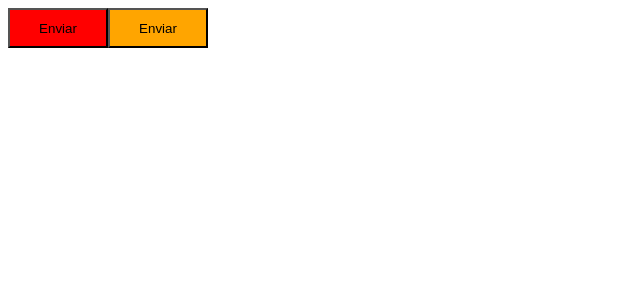
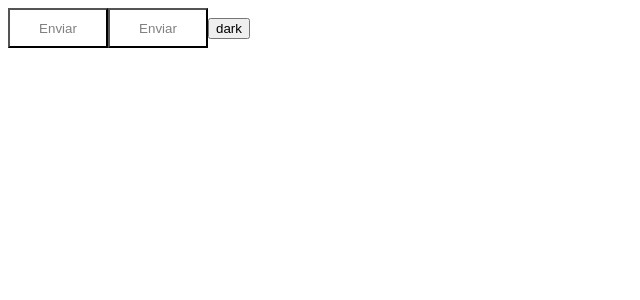
Before and after one commit to Arthur-art/reactjs-ignite-rocketseat-trilha-2022, a React (Vite) app in the folder Project/ignite-timer/: page / in a window 1280 px wide. Shown: the top 300 px of the page, without its empty margins (0-640 px from the left). Built offline with nearby package versions, Linux system fonts and the light colour scheme.

Commit message:
Trabalhando com ThemeProvider

```diff
--- a/Project/ignite-timer/src/App.tsx
+++ b/Project/ignite-timer/src/App.tsx
@@ -1,13 +1,29 @@
+import { useState } from "react"
+import { ThemeProvider } from "styled-components"
 import { Button } from "./components/Button/Button"
+import { darkTheme, defaultTheme } from "./styles/themes/default"
 
 
 function App() {
 
+  const [state, setState] = useState(defaultTheme)
+
+  const handleTheme = () =>{
+
+    if(state===defaultTheme){
+      setState(darkTheme)
+    }else{
+      setState(defaultTheme)
+    }
+  }
+
   return (
-    <>
+    <ThemeProvider theme={state}>
     <Button variant="danger"/>
     <Button variant="secondary"/>
-    </>
+    {state === defaultTheme && <button onClick={handleTheme}>dark</button>}
+    {state === darkTheme && <button onClick={handleTheme}>light</button>}
+    </ThemeProvider>
   )
 }
 
--- a/Project/ignite-timer/src/components/Button/Button.styles.ts
+++ b/Project/ignite-timer/src/components/Button/Button.styles.ts
@@ -17,5 +17,8 @@ export const ButtonContainer = styled.button<ButtonContainerProps>`
     width: 100px;
     height: 40px;
 
-    ${props => css`background-color: ${buttonVariants[props.variant]}`}
+    background: ${props => props.theme.primary};
+    color: ${props => props.theme.secondary};
+
+    /* ${props => css`background-color: ${buttonVariants[props.variant]}`} */
 `;
--- /dev/null
+++ b/Project/ignite-timer/src/styles/themes/default.ts
@@ -0,0 +1,9 @@
+export const defaultTheme = {
+    primary: 'white',
+    secondary: "grey"
+}
+
+export const darkTheme = {
+    primary: 'black',
+    secondary: "grey"
+}
```
